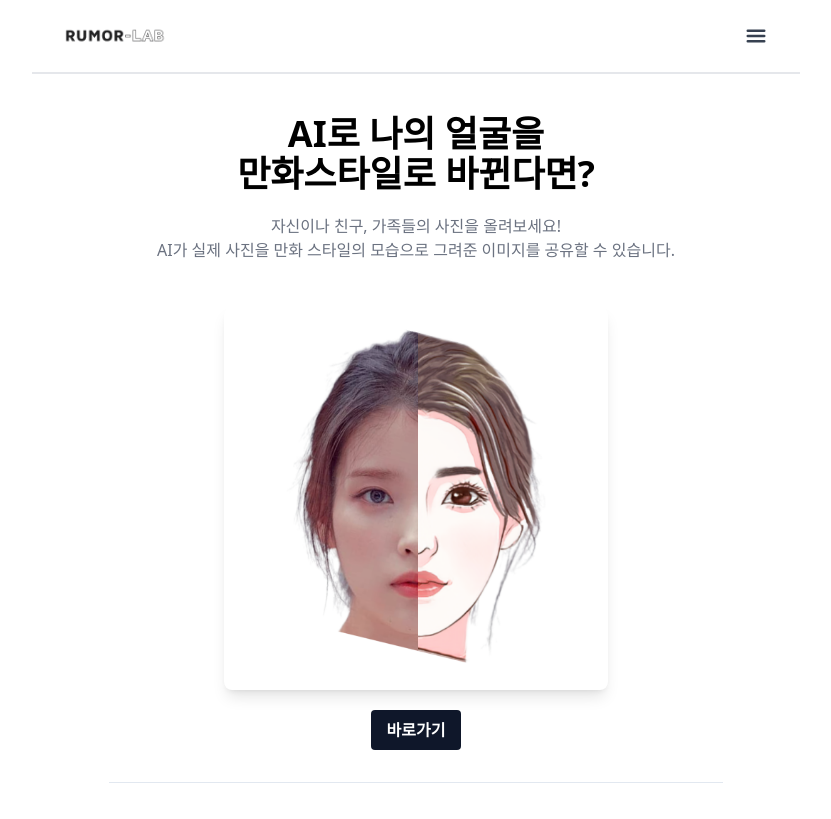
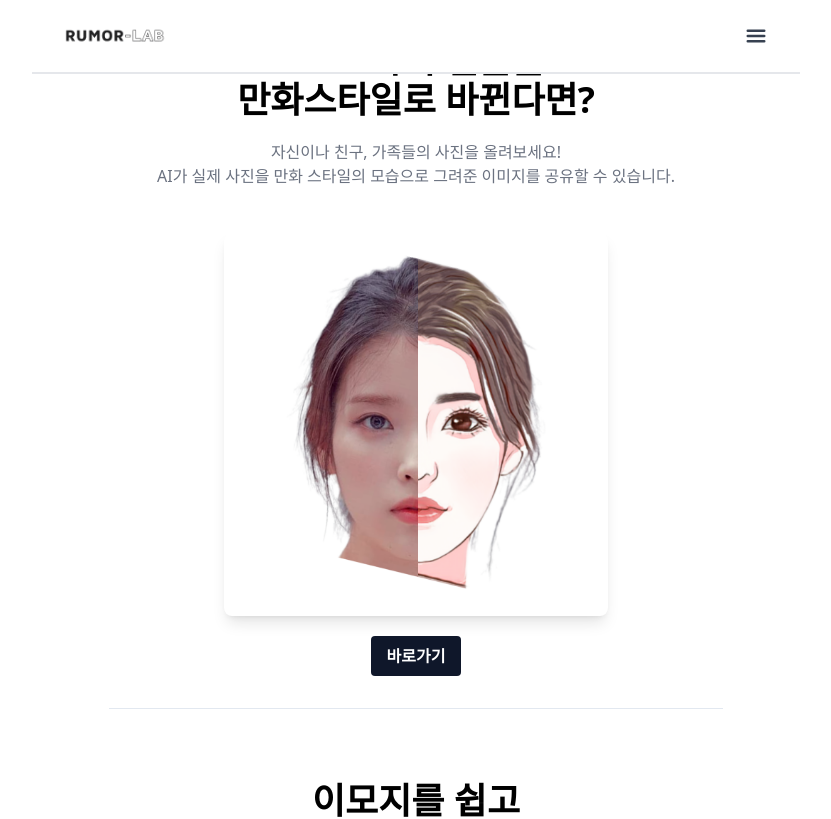
Before and after one commit to rumor1993/rumor-lab-front, a SvelteKit app: page / in a window 1280 px wide. Shown: the top 819 px of the page, without its empty margins (224-1055 px from the left). Built offline with nearby package versions, Linux system fonts and the light colour scheme.

Commit message:
css 수정

```diff
--- a/src/routes/+layout.svelte
+++ b/src/routes/+layout.svelte
@@ -15,6 +15,12 @@
         :global(html) {
             width: 768px;
             margin: 0 auto;
+            margin-top: 72px;
+        }
+
+        :global(header) {
+            width: 768px;
+            margin: 0 auto;
         }
 
     }
@@ -24,8 +30,13 @@
         :global(html) {
             width: 560px;
             margin: 0 auto;
+            margin-top: 72px;
         }
 
+        :global(header) {
+            width: 560px;
+            margin: 0 auto;
+        }
     }
 
     /* 모바일 가로, 모바일 세로 (해상도 480px ~ 767px)*/
@@ -33,7 +44,13 @@
         :global(html) {
             width: 420px;
             margin: 0 auto;
+            margin-top: 72px;
             justify-content: center;
+        }
+
+        :global(header) {
+            width: 420px;
+            margin: 0 auto;
         }
     }
 </style>
--- a/src/routes/Header.svelte
+++ b/src/routes/Header.svelte
@@ -2,7 +2,7 @@
     import rumorLogo from '$lib/images/rumor-lab-remove-mark.png';
 </script>
 
-    <header class="bg-white border-b-2">
+    <header class="fixed top-0 left-0 right-0 bg-white border-b-2">
         <nav class="mx-auto flex max-w-7xl items-center justify-between p-6 lg:px-8" aria-label="Global">
             <div class="flex lg:flex-1">
                 <a href="#" class="-m-1.5 p-1.5">
```
